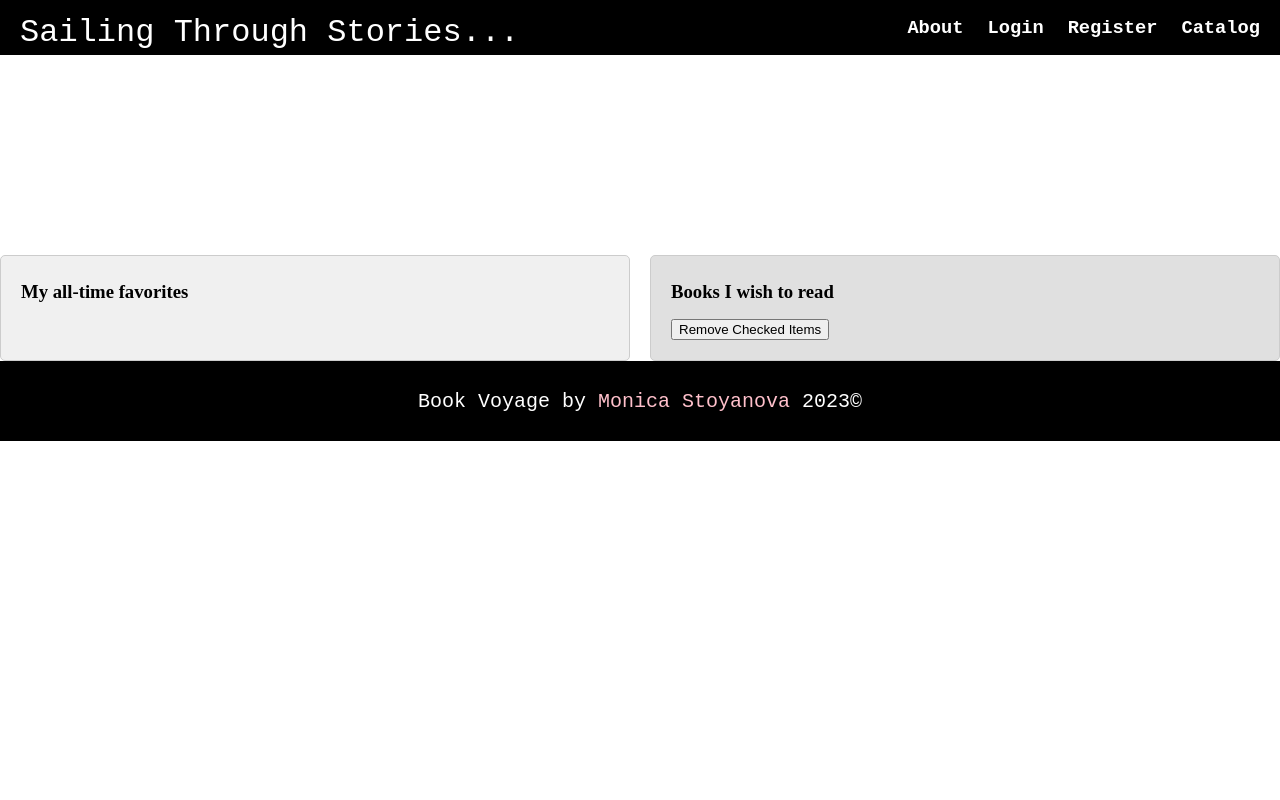
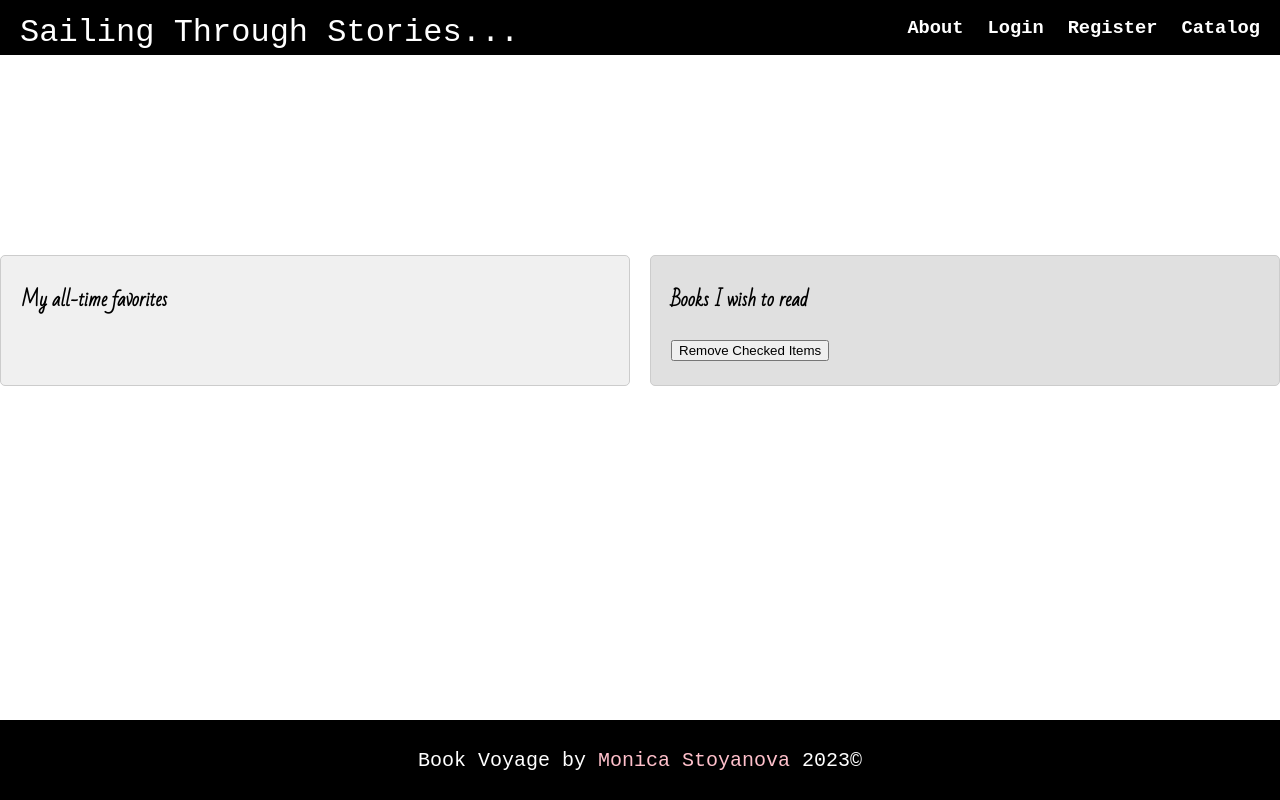
Before and after one commit to MonicaStoyanova/Book-Voyage, a React (Create React App) app in the folder client/: page /mylists in a window 1280 px wide. Built offline with nearby package versions, Linux system fonts and the light colour scheme.

Commit message:
Styling
a few styling details

```diff
--- a/client/src/components/About/About.module.css
+++ b/client/src/components/About/About.module.css
@@ -7,12 +7,12 @@
   line-height: 1.6;
 }
 
-.article p {
-  font-size: 20px;
-}
-
 .article h1 {
   padding-top: 2vh;
   margin-left: 5em;
   margin-right: 5em;
 }
+
+.article p {
+  font-size: 20px;
+}
--- a/client/src/components/Details/Details.module.css
+++ b/client/src/components/Details/Details.module.css
@@ -1,3 +1,5 @@
+@import url("https://fonts.googleapis.com/css2?family=Bad+Script&family=Courgette&family=Great+Vibes&family=Montserrat:ital,wght@0,400;1,400;1,500&family=Open+Sans&family=Raleway:wght@100&display=swap");
+
 .bookDetails {
   min-height: 80vh;
   width: 100%;
@@ -7,6 +9,7 @@
   padding: 10px;
 }
 .bookTitle {
+  font-family: "Bad Script", "Courgette", "Great Vibes", "Montserrat", "cursive";
   font-size: 50px;
   margin: 16px;
   text-align: center;
@@ -18,6 +21,7 @@
 }
 .detailsParagraph {
   font-size: 15px;
+  /*  overflow: scroll; test it with book the secret garden*/
 }
 
 .bookDetails p,
--- a/client/src/components/Footer/Footer.module.css
+++ b/client/src/components/Footer/Footer.module.css
@@ -1,9 +1,9 @@
 .footer {
   width: 100%;
   height: 10vh;
-  /* position: fixed;
+  position: fixed;
   bottom: 0;
-  right: 0; */
+  right: 0;
   background: black;
   color: white;
   display: flex;
--- a/client/src/components/Home/Home.js
+++ b/client/src/components/Home/Home.js
@@ -37,7 +37,7 @@ const Home = () => {
     >
       {quote && (
         <p className={styles.quote}>
-          {quote?.text} <br></br> -{quote?.author}
+          <q>{quote?.text}</q> <br></br> &mdash; {quote?.author}
         </p>
       )}
     </div>
--- a/client/src/components/Home/Home.module.css
+++ b/client/src/components/Home/Home.module.css
@@ -1,8 +1,9 @@
 .quote {
+  display: block;
   color: rgb(95, 175, 209);
   font-size: 50px;
   font-style: italic;
   text-align: center;
+  padding-top: 10px;
   margin-top: 0;
-  padding-top: 10px;
 }
--- a/client/src/components/MyLists/MyLists.module.css
+++ b/client/src/components/MyLists/MyLists.module.css
@@ -1,10 +1,15 @@
+@import url("https://fonts.googleapis.com/css2?family=Bad+Script&family=Courgette&family=Great+Vibes&family=Montserrat:ital,wght@0,400;1,400;1,500&family=Open+Sans&family=Raleway:wght@100&display=swap");
+
 .container {
+  font-family: "Bad Script", "Courgette", "Great Vibes", "Montserrat", "cursive";
+
   display: flex;
   justify-content: space-between; /* Distribute items evenly along the main axis */
   margin-top: 25vh;
 }
 
 .favorites {
+  font-size: 16px;
   background-color: #f0f0f0;
   padding: 20px;
   border: 1px solid #ccc;
@@ -14,6 +19,7 @@
 }
 
 .toRead {
+  font-size: 16px;
   background-color: #e0e0e0;
   padding: 20px;
   border: 1px solid #ccc;
@@ -21,3 +27,7 @@
   flex: 1; /* Make the div grow to fill available space */
   margin-left: 10px; /* Add some spacing between the divs */
 }
+
+.toRead ul {
+  list-style: none;
+}
--- a/client/src/components/NavigationBar/Navbar.js
+++ b/client/src/components/NavigationBar/Navbar.js
@@ -1,4 +1,4 @@
-import { Link, useMatch, useResolvedPath } from "react-router-dom";
+import { Link } from "react-router-dom";
 
 import styles from "./Navbar.module.css";
 import { useAuthContext } from "../../context/authContext";
--- a/client/src/components/NavigationBar/Navbar.module.css
+++ b/client/src/components/NavigationBar/Navbar.module.css
@@ -1,7 +1,7 @@
-.container {
+/*.container {
   margin: 1rem;
   text-align: center;
-}
+}*/
 
 .navbar {
   background-color: black;
@@ -19,7 +19,7 @@
   margin-top: 10px;
 }
 
-.navbar ul {
+.ul {
   padding: 0;
   margin: 0;
   list-style: none;
```
Also changed, not shown: client/src/components/Logout/Logout.js (added).
